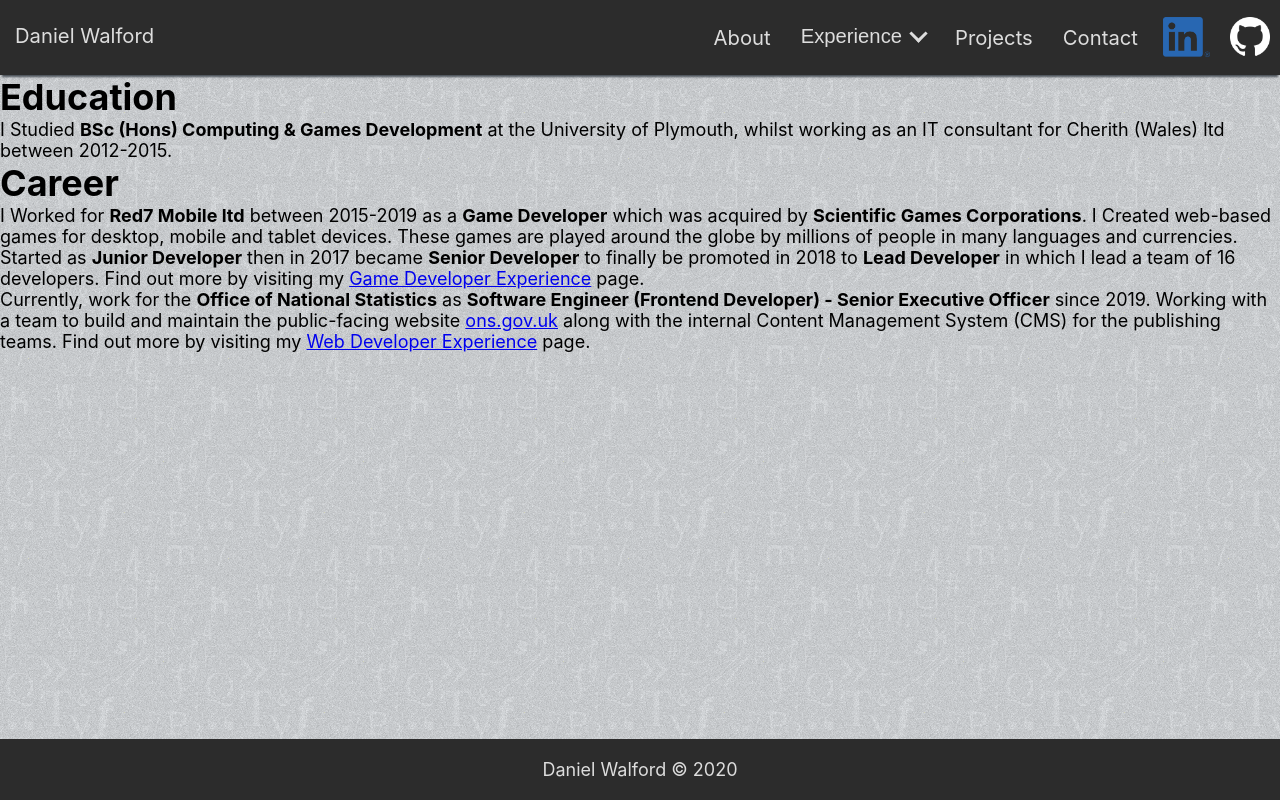
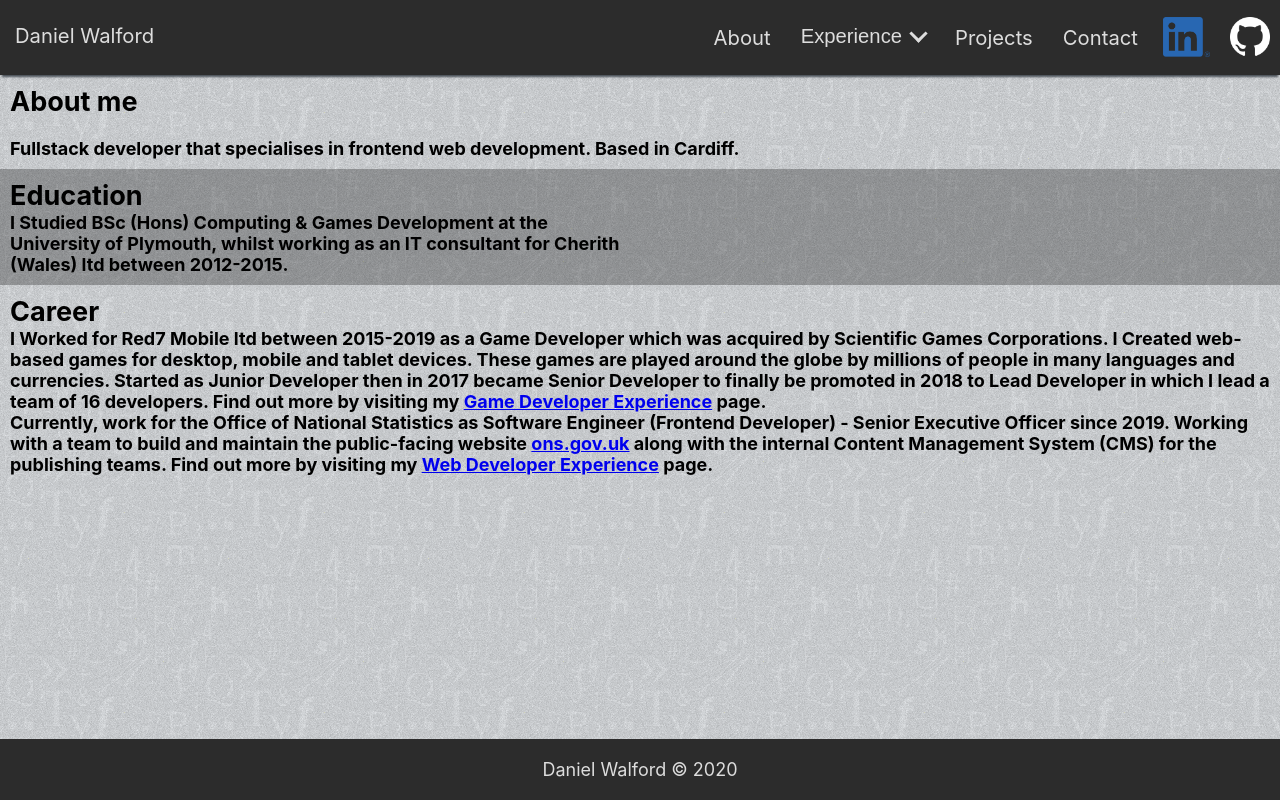
Before and after one commit to dandwal/portfolio, a React (Create React App) app: page /about in a window 1280 px wide. Built offline with nearby package versions, Linux system fonts and the light colour scheme.

Commit message:
Starting work on About Me page

```diff
--- a/src/App.scss
+++ b/src/App.scss
@@ -8,6 +8,7 @@
 @import 'styles/face';
 @import 'styles/elements/button';
 
+@import 'styles/components/article';
 @import 'styles/components/nav-bar';
 @import 'styles/components/header';
 @import 'styles/components/footer';
--- a/src/content/pages/About.js
+++ b/src/content/pages/About.js
@@ -18,23 +18,22 @@
 
 const AboutContent = () => {
     return (
-        <div className={"content mt-5"}>
-            <Container>
-                <Row>
-                    <Col>
-                        <h1> Education</h1>
-                    </Col>
-                </Row>
-                <Row>
-                    <Col>
+        <article className={"wrapper"}>
+            <h1>About me</h1>
+            <p>Fullstack developer that specialises in frontend web development.
+                Based in
+                Cardiff.</p>
+            <article className={"article article--dark"}>
+                <div className={"article-wrapper article-wrapper--flex-direction-row article-wrapper--size-mini"}>
+                    <h2> Education</h2>
                     <p>I Studied <b>BSc (Hons) Computing & Games Development</b> at the University of Plymouth,
                         whilst
                         working as an IT consultant for Cherith (Wales) ltd between 2012-2015.</p>
-                    </Col>
-                </Row>
-                <Row>
-                    <Col>
-                        <h1>Career</h1>
+                </div>
+
+            </article>
+            <article>
+                <h2>Career</h2>
                 <p>I Worked for <b>Red7 Mobile ltd</b> between 2015-2019 as a <b>Game Developer</b> which was
                     acquired by <b>Scientific Games Corporations</b>. I Created web-based games for desktop,
                     mobile and tablet devices. These games are played around the globe by millions of people in
@@ -52,9 +51,7 @@
                     Content Management System (CMS) for the publishing teams. Find out more by visiting my <a
                     href={"/experience/web-dev"} className={"brand-link"}>Web Developer Experience</a> page.
                 </p>
-                    </Col>
-                </Row>
-                <Row>
+            </article>
             {/*    <Col>*/}
             {/*        <h1>A bit about me, as a person</h1>*/}
             {/*    </Col>*/}
@@ -69,8 +66,6 @@
             {/*        <p> test*/}
             {/*        </p>*/}
             {/*    </Col>*/}
-                </Row>
-            </Container>
-        </div>
+        </article>
     )
 }
--- a/src/content/pages/Homepage.js
+++ b/src/content/pages/Homepage.js
@@ -22,10 +22,10 @@
                 className={"homepage-intro__heading"}>!</span></h1>
             <h2 className={"homepage-intro__sub-heading"}>Senior Developer</h2>
             <p className={"homepage-intro__desc"}>Fullstack developer that specialises in frontend web development.
-                Based in
-                Cardiff.</p>
+                Based in Cardiff.</p>
             <div>
-                <a className={"button-a button-a--cta button-a--dont-grow"} href={"/about"} tabIndex={0}>Find out more about me</a>
+                <a className={"button-a button-a--cta button-a--dont-grow"} href={"/about"} tabIndex={0}>Find out more
+                    about me</a>
             </div>
             <div className={"page-push"}/>
             {/*<img src={face} alt={"Daniel Walford Avatar"} className={"face d-none d-md-block"}/>*/}
--- a/src/styles/_wrapper.scss
+++ b/src/styles/_wrapper.scss
@@ -8,3 +8,7 @@
   padding: 10px;
   flex: 1 100%;
 }
+
+.spacer {
+  flex-grow: 1;
+}
--- /dev/null
+++ b/src/styles/components/_article.scss
@@ -0,0 +1,22 @@
+@import "../utilities/colors";
+@import "../utilities/font-sizes";
+@import "../utilities/typography";
+
+.article-wrapper {
+  display: flex;
+  flex-direction: column;
+
+  &--direction-row {
+    flex-direction: row;
+  }
+
+  &--size-mini {
+    padding-right: 50%;
+  }
+}
+
+.article {
+  &--dark {
+    background-color: $black-dim;
+  }
+}
```
Lines whose indentation alone changed are shown as unchanged.
